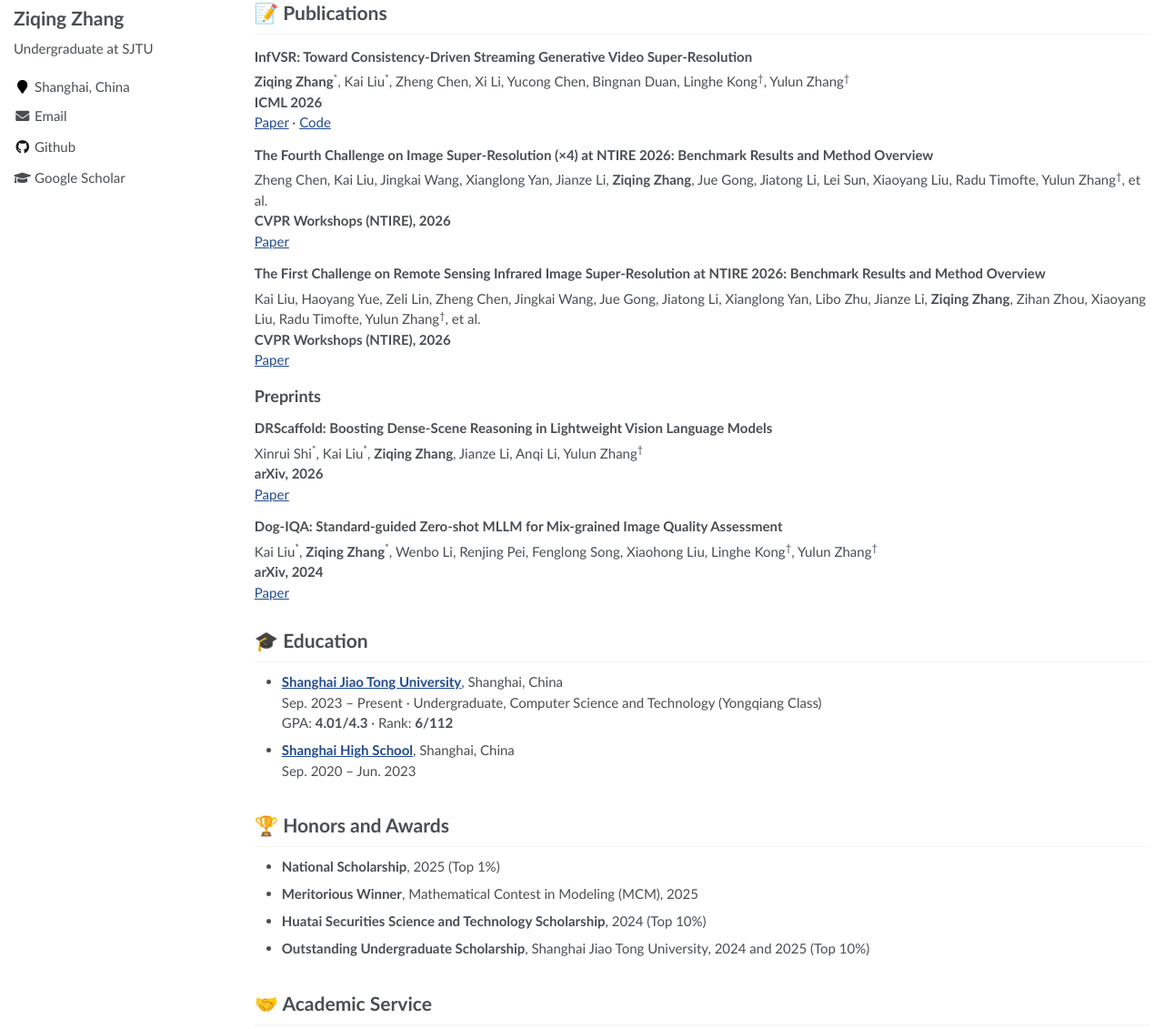
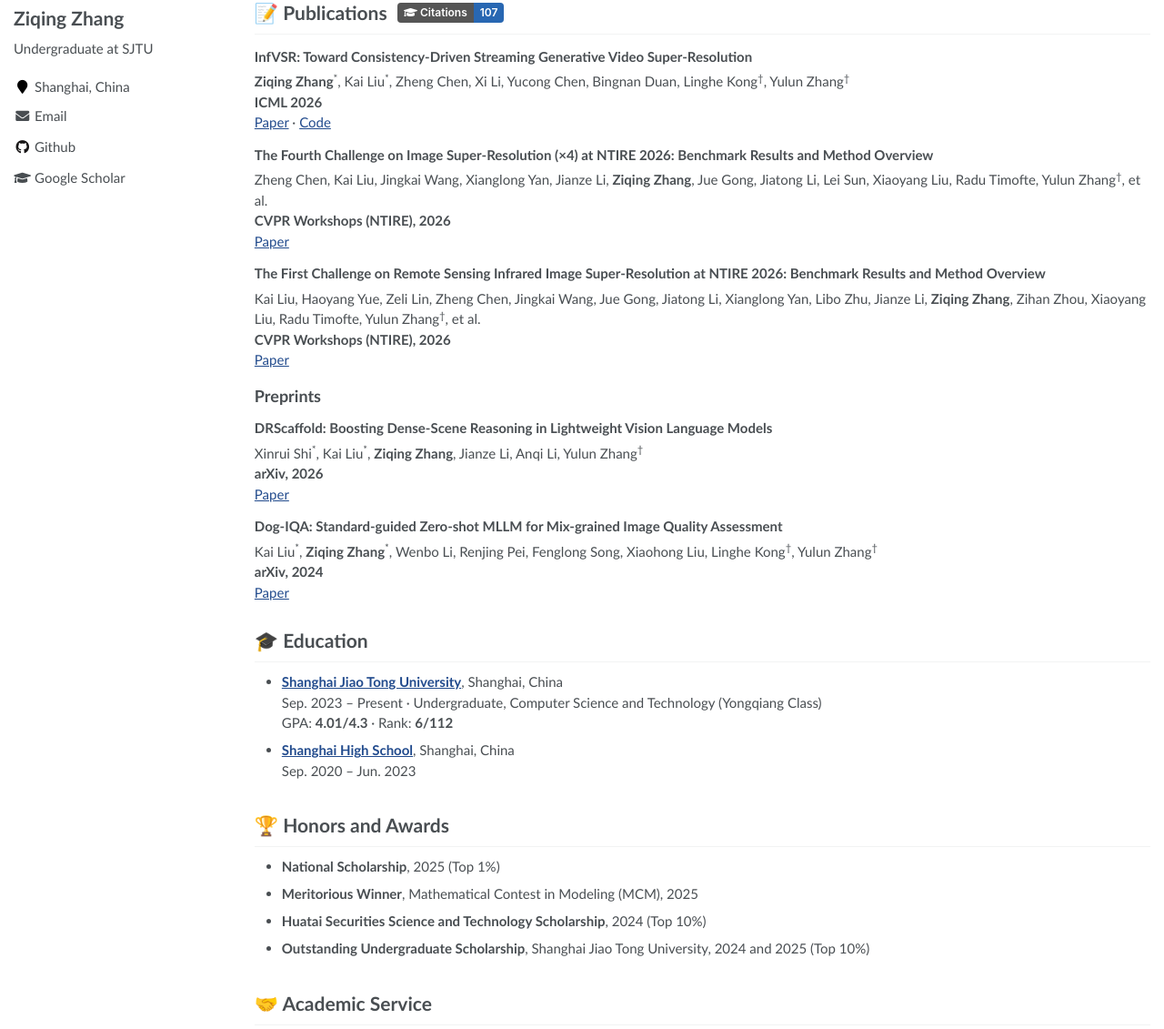
Before and after one commit to zzqingz/zzqingz.github.io, a Jekyll site: the page built from _pages/about.md, in a window 1280 px wide and 1400 px high, cut to the strip 269-1400 px from the top of the window. Shown: the whole strip at 91% size. Built offline with Jekyll 4.4.1, drawn with Linux system fonts in a browser that asks for light colours.

Commit message:
Add citation badge and daily Google Scholar refresh

```diff
--- /dev/null
+++ b/_data/scholar.json
@@ -0,0 +1,4 @@
+{
+  "citations": 107,
+  "profile": "https://scholar.google.com/citations?user=lu17sj4AAAAJ&hl=en"
+}
--- a/_pages/about.md
+++ b/_pages/about.md
@@ -20,7 +20,7 @@ Feel free to reach out at [zhangziqing@sjtu.edu.cn](mailto:zhangziqing@sjtu.edu.
 
 <span class="anchor" id="publications"></span>
 
-# 📝 Publications
+<h1 class="publications-heading"><span>📝 Publications</span><a class="scholar-badge" href="{{ site.author.googlescholar }}" aria-label="Google Scholar: {{ site.data.scholar.citations }} citations"><span class="scholar-badge-label"><i class="fas fa-graduation-cap" aria-hidden="true"></i> Citations</span><span class="scholar-badge-count">{{ site.data.scholar.citations }}</span></a></h1>
 
 ### InfVSR: Toward Consistency-Driven Streaming Generative Video Super-Resolution
 
--- a/assets/css/main.scss
+++ b/assets/css/main.scss
@@ -107,3 +107,26 @@ h1:before, .anchor:before {
     background-color: #00369f;
     font-size: .8em;
 }
+
+.publications-heading {
+    display: flex;
+    align-items: center;
+    flex-wrap: wrap;
+    gap: 0.75rem;
+    &:before { display: none; }
+}
+.page__content a.scholar-badge {
+    display: inline-flex;
+    overflow: hidden;
+    border-radius: 4px;
+    color: #fff;
+    font: 600 12px/22px -apple-system, BlinkMacSystemFont, "Segoe UI", sans-serif;
+    text-decoration: none;
+    white-space: nowrap;
+    vertical-align: middle;
+    box-shadow: inset 0 0 0 1px rgba(0, 0, 0, 0.08);
+    &:hover { text-decoration: none; opacity: 0.9; }
+    &:focus-visible { outline: 2px solid #1558b0; outline-offset: 3px; }
+}
+.scholar-badge-label { background: #555; padding: 0 7px; }
+.scholar-badge-count { background: #2867b2; padding: 0 7px; }
```
Also changed, not shown: google_scholar_crawler/update_citations.py (added, +32 -0 lines), .github/workflows/scholar-citations.yml (added).
